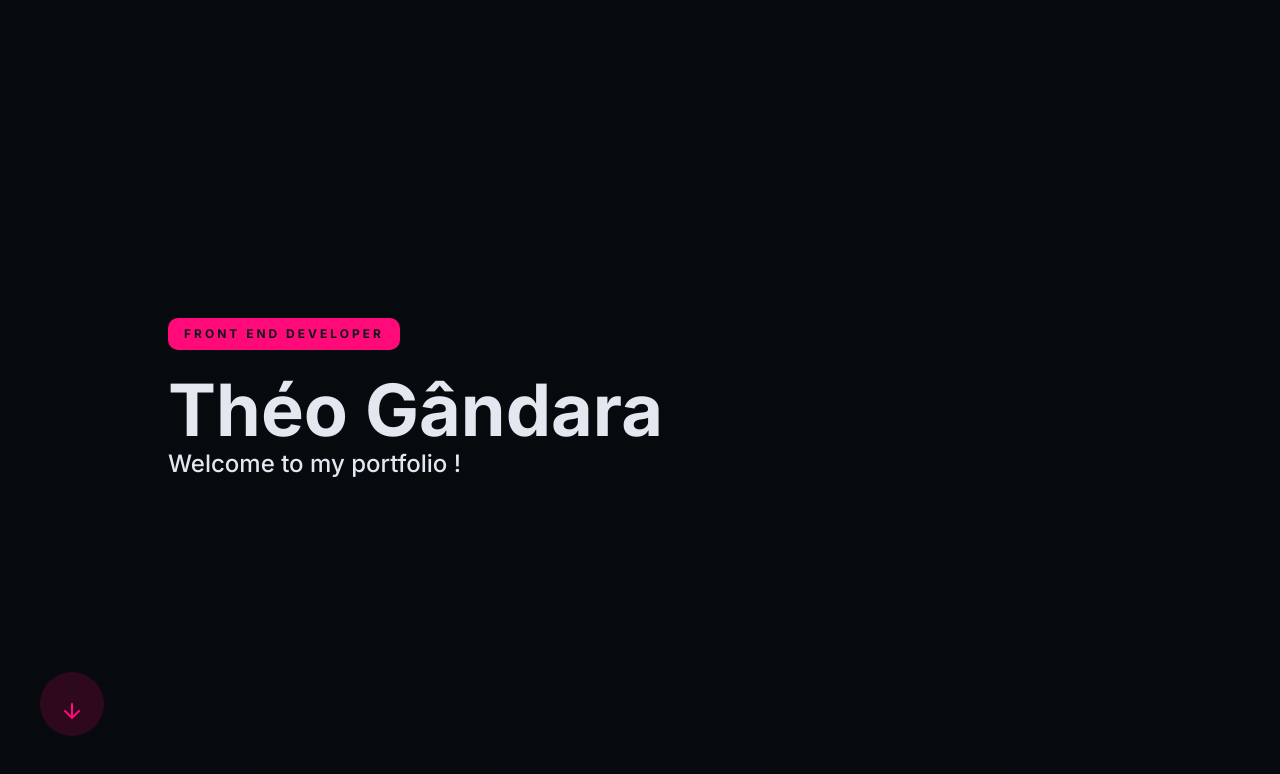
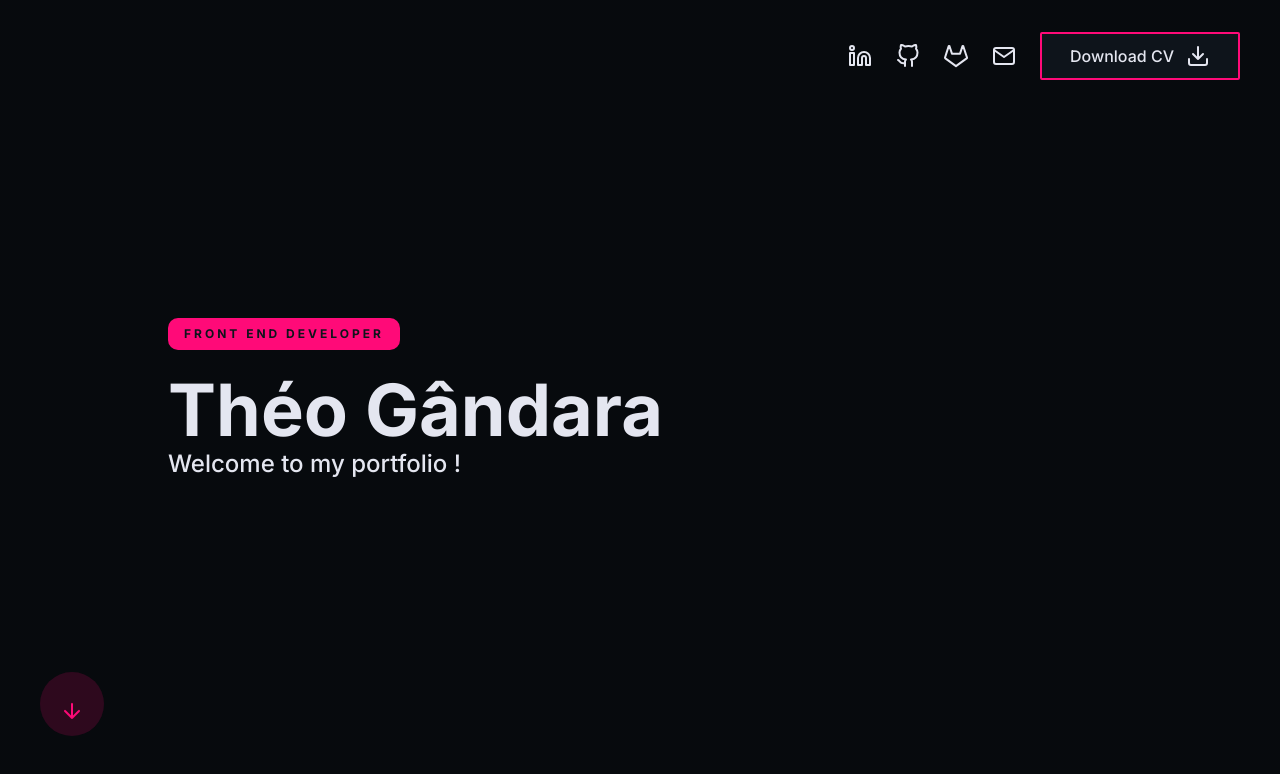
Before and after one commit to theogandara/next-theogandara, a Next.js app: page / in a window 1280 px wide. Shown: the top 774 px of the page. Built offline with nearby package versions, Linux system fonts and the light colour scheme.

Commit message:
feat: added links component

```diff
--- a/src/components/RediredctsComponent/index.tsx
+++ b/src/components/RediredctsComponent/index.tsx
@@ -1,10 +1,43 @@
+import Download from '@components/svgs/Download'
+import Email from '@components/svgs/Email'
+import GitHub from '@components/svgs/GitHub'
+import GitLab from '@components/svgs/GitLab'
+import LinkedIn from '@components/svgs/LinkedIn'
 import React from 'react'
 import * as S from './styles'
 
 const RediredctsComponent: React.FC = () => {
   return (
     <S.Container>
-      <h1>RediredctsComponent</h1>
+      <S.SVG_Case
+        target="_blank"
+        href="https://www.linkedin.com/in/theogandara/"
+      >
+        <LinkedIn />
+      </S.SVG_Case>
+      <S.SVG_Case target="_blank" href="https://github.com/theogandara">
+        <GitHub />
+      </S.SVG_Case>
+      <S.SVG_Case target="_blank" href="https://gitlab.com/theogandara">
+        <GitLab />
+      </S.SVG_Case>
+      <S.SVG_Case
+        target="_blank"
+        href="mailto:theogandara@gmail.com?cc=theogandarajobs@gmail.com"
+      >
+        <Email />
+      </S.SVG_Case>
+      <S.Button
+        onClick={() =>
+          window.open(
+            'https://drive.google.com/file/d/1yVvf7Uoj5rGKHQdu9nb27pWytiPO2ed2/view?usp=sharing',
+            '_blank'
+          )
+        }
+      >
+        <span>Download CV</span>
+        <Download />
+      </S.Button>
     </S.Container>
   )
 }
--- a/src/components/RediredctsComponent/styles.ts
+++ b/src/components/RediredctsComponent/styles.ts
@@ -1,5 +1,48 @@
-import styled from 'styled-components';
+import theme from '@styles/theme'
+import styled from 'styled-components'
 
 export const Container = styled.div`
+  display: none;
 
-`;
+  @media (min-width: 1024px) {
+    display: flex;
+    gap: 24px;
+    width: 392px;
+    height: 48px;
+    position: fixed;
+    top: 32px;
+    right: 40px;
+    z-index: 100;
+    align-items: center;
+  }
+
+  @media (min-width: 1366px) {
+    right: 80px;
+  }
+`
+export const Button = styled.button`
+  height: 100%;
+  width: 200px;
+  border-radius: 2px;
+  color: ${theme.colors.text};
+  background-color: ${theme.colors.black};
+  display: flex;
+  gap: 12px;
+  align-items: center;
+  justify-content: center;
+  font-family: 'Inter';
+  font-weight: 500;
+  font-size: 16px;
+  line-height: 24px;
+  transition: all 0.6s;
+  border: 2px solid ${theme.colors.primary};
+
+  &:hover {
+    background-color: ${theme.colors.primary};
+  }
+`
+export const SVG_Case = styled.a`
+  height: 24px;
+  width: 24px;
+  cursor: pointer;
+`
--- /dev/null
+++ b/src/components/svgs/Download/index.tsx
@@ -0,0 +1,21 @@
+import * as React from 'react'
+
+const Download = props => (
+  <svg
+    width={24}
+    height={24}
+    fill="none"
+    xmlns="http://www.w3.org/2000/svg"
+    {...props}
+  >
+    <path
+      d="M21 15v4a2 2 0 0 1-2 2H5a2 2 0 0 1-2-2v-4M7 10l5 5 5-5M12 15V3"
+      stroke="#E4E6F0"
+      strokeWidth={2}
+      strokeLinecap="round"
+      strokeLinejoin="round"
+    />
+  </svg>
+)
+
+export default Download
--- /dev/null
+++ b/src/components/svgs/Email/index.tsx
@@ -0,0 +1,28 @@
+import * as React from 'react'
+
+const Email = props => (
+  <svg
+    width={24}
+    height={24}
+    fill="none"
+    xmlns="http://www.w3.org/2000/svg"
+    {...props}
+  >
+    <path
+      d="M4 4h16c1.1 0 2 .9 2 2v12c0 1.1-.9 2-2 2H4c-1.1 0-2-.9-2-2V6c0-1.1.9-2 2-2Z"
+      stroke="#E4E6F0"
+      strokeWidth={2}
+      strokeLinecap="round"
+      strokeLinejoin="round"
+    />
+    <path
+      d="m22 6-10 7L2 6"
+      stroke="#E4E6F0"
+      strokeWidth={2}
+      strokeLinecap="round"
+      strokeLinejoin="round"
+    />
+  </svg>
+)
+
+export default Email
--- /dev/null
+++ b/src/components/svgs/GitHub/index.tsx
@@ -0,0 +1,28 @@
+import * as React from 'react'
+
+const GitHub = props => (
+  <svg
+    width={24}
+    height={24}
+    fill="none"
+    xmlns="http://www.w3.org/2000/svg"
+    {...props}
+  >
+    <g clipPath="url(#a)">
+      <path
+        d="M9 19c-5 1.5-5-2.5-7-3m14 6v-3.87a3.37 3.37 0 0 0-.94-2.61c3.14-.35 6.44-1.54 6.44-7A5.44 5.44 0 0 0 20 4.77 5.07 5.07 0 0 0 19.91 1S18.73.65 16 2.48a13.38 13.38 0 0 0-7 0C6.27.65 5.09 1 5.09 1A5.07 5.07 0 0 0 5 4.77a5.44 5.44 0 0 0-1.5 3.78c0 5.42 3.3 6.61 6.44 7A3.37 3.37 0 0 0 9 18.13V22"
+        stroke="#E4E6F0"
+        strokeWidth={2}
+        strokeLinecap="round"
+        strokeLinejoin="round"
+      />
+    </g>
+    <defs>
+      <clipPath id="a">
+        <path fill="#fff" d="M0 0h24v24H0z" />
+      </clipPath>
+    </defs>
+  </svg>
+)
+
+export default GitHub
--- /dev/null
+++ b/src/components/svgs/GitLab/index.tsx
@@ -0,0 +1,28 @@
+import * as React from 'react'
+
+const GitLab = props => (
+  <svg
+    width={24}
+    height={24}
+    fill="none"
+    xmlns="http://www.w3.org/2000/svg"
+    {...props}
+  >
+    <g clipPath="url(#a)">
+      <path
+        d="M22.65 14.39 12 22.13 1.35 14.39a.84.84 0 0 1-.3-.94l1.22-3.78 2.44-7.51A.43.43 0 0 1 5.4 2a.42.42 0 0 1 .11.18l2.44 7.49h8.1l2.44-7.51a.43.43 0 0 1 .69-.16.42.42 0 0 1 .11.18l2.44 7.51L23 13.45a.84.84 0 0 1-.35.94v0Z"
+        stroke="#E4E6F0"
+        strokeWidth={2}
+        strokeLinecap="round"
+        strokeLinejoin="round"
+      />
+    </g>
+    <defs>
+      <clipPath id="a">
+        <path fill="#fff" d="M0 0h24v24H0z" />
+      </clipPath>
+    </defs>
+  </svg>
+)
+
+export default GitLab
--- /dev/null
+++ b/src/components/svgs/LinkedIn/index.tsx
@@ -0,0 +1,21 @@
+import * as React from 'react'
+
+const LinkedIn = props => (
+  <svg
+    width={24}
+    height={24}
+    fill="none"
+    xmlns="http://www.w3.org/2000/svg"
+    {...props}
+  >
+    <path
+      d="M16 8a6 6 0 0 1 6 6v7h-4v-7a2 2 0 0 0-4 0v7h-4v-7a6 6 0 0 1 6-6v0ZM6 9H2v12h4V9ZM4 6a2 2 0 1 0 0-4 2 2 0 0 0 0 4Z"
+      stroke="#E4E6F0"
+      strokeWidth={2}
+      strokeLinecap="round"
+      strokeLinejoin="round"
+    />
+  </svg>
+)
+
+export default LinkedIn
--- a/src/pages/index.tsx
+++ b/src/pages/index.tsx
@@ -5,6 +5,7 @@ import AboutMe from '@templates/2-AboutMe'
 import WorkStudy from '@templates/3-WorkStudy'
 import MyProjects from '@templates/4-MyProjects'
 import StudyPlan from '@templates/5-StudyPlan'
+import RediredctsComponent from '@components/RediredctsComponent'
 
 const Home = () => {
   return (
@@ -14,6 +15,8 @@ const Home = () => {
         <meta name="description" content="Generated by create next app" />
         <link rel="icon" href="/favicon.ico" />
       </Head>
+
+      <RediredctsComponent />
 
       <Name />
       <AboutMe />
```
